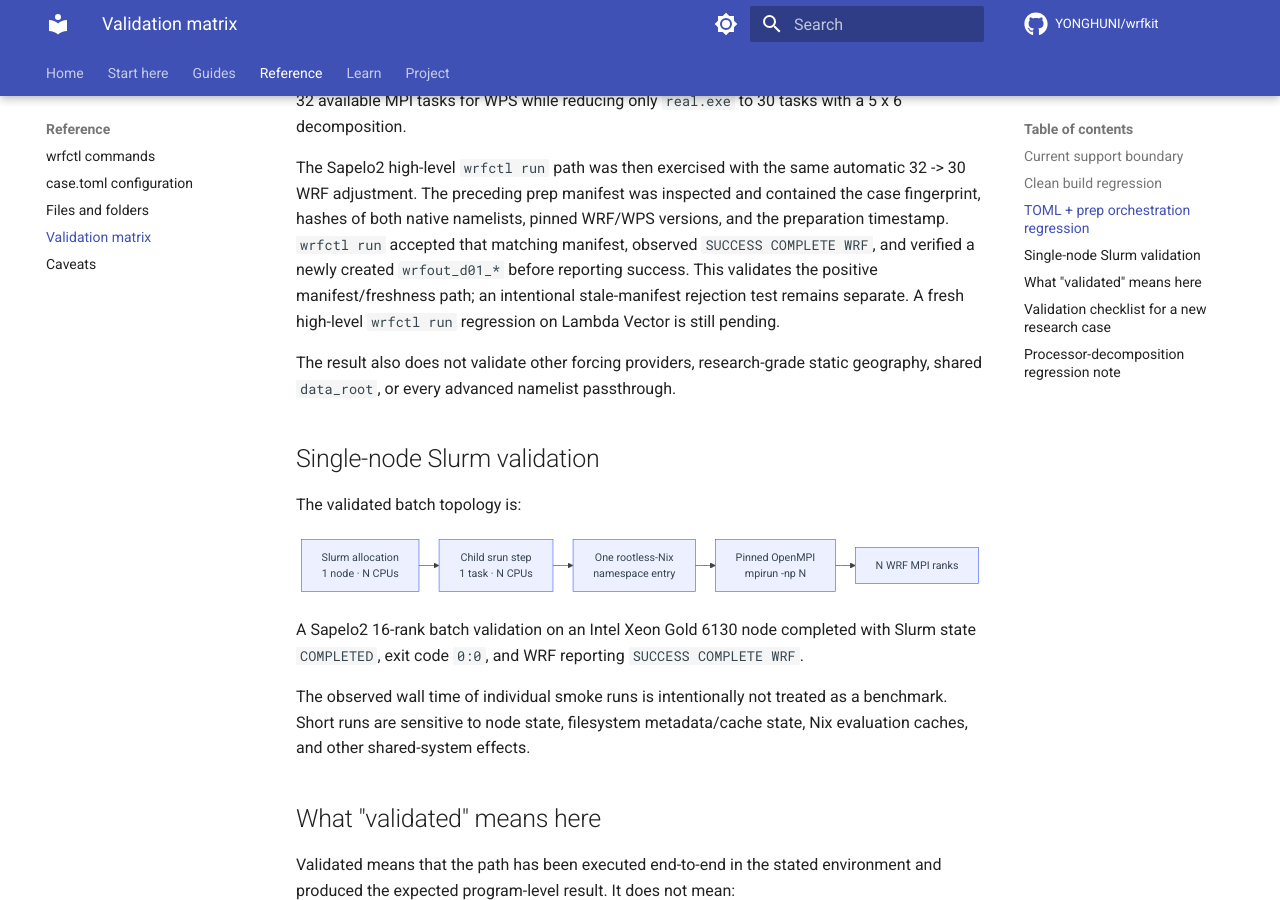
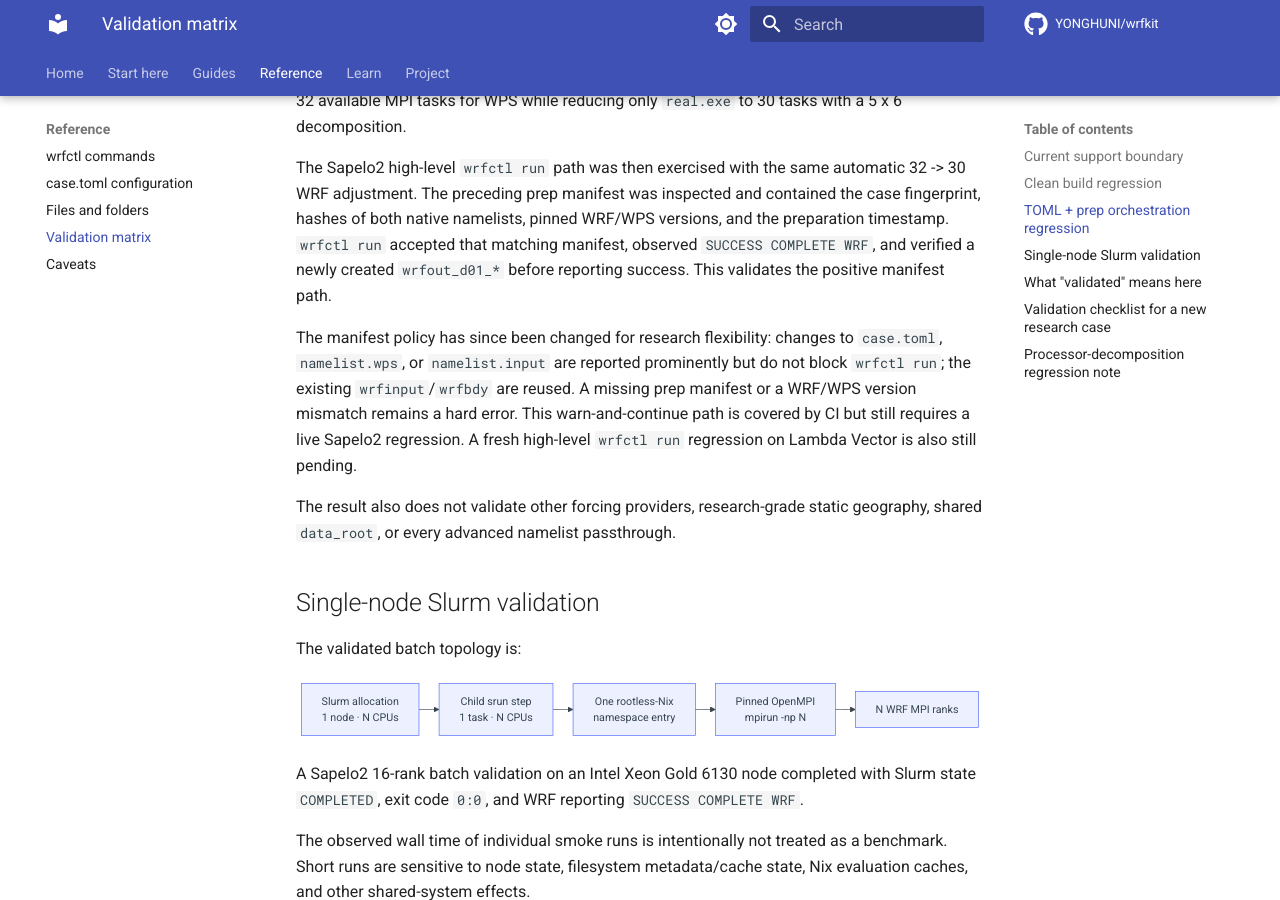
Before and after one commit to YONGHUNI/wrfkit, an MkDocs documentation site: the page built from docs/validation.md, in a window 1280 px wide and 900 px high, scrolled down 2745 px. Built offline with MkDocs 1.6.1 and Material for MkDocs 9.7.7, drawn with Linux system fonts in a browser that asks for light colours; comment, search, counter and statistics services are not loaded.

Commit message:
feat: warn on post-prep configuration changes

```diff
--- a/docs/validation.md
+++ b/docs/validation.md
@@ -82,9 +82,15 @@ and contained the case fingerprint, hashes of both native namelists, pinned
 WRF/WPS versions, and the preparation timestamp. `wrfctl run` accepted that
 matching manifest, observed `SUCCESS COMPLETE WRF`, and verified a newly
 created `wrfout_d01_*` before reporting success. This validates the positive
-manifest/freshness path; an intentional stale-manifest rejection test remains
-separate. A fresh high-level `wrfctl run` regression on Lambda Vector is still
-pending.
+manifest path.
+
+The manifest policy has since been changed for research flexibility: changes to
+`case.toml`, `namelist.wps`, or `namelist.input` are reported prominently
+but do not block `wrfctl run`; the existing `wrfinput`/`wrfbdy` are reused.
+A missing prep manifest or a WRF/WPS version mismatch remains a hard error.
+This warn-and-continue path is covered by CI but still requires a live Sapelo2
+regression. A fresh high-level `wrfctl run` regression on Lambda Vector is
+also still pending.
 
 The result also does not validate other forcing providers, research-grade
 static geography, shared `data_root`, or every advanced namelist passthrough.
```
Also changed, not shown: 3 other files.
